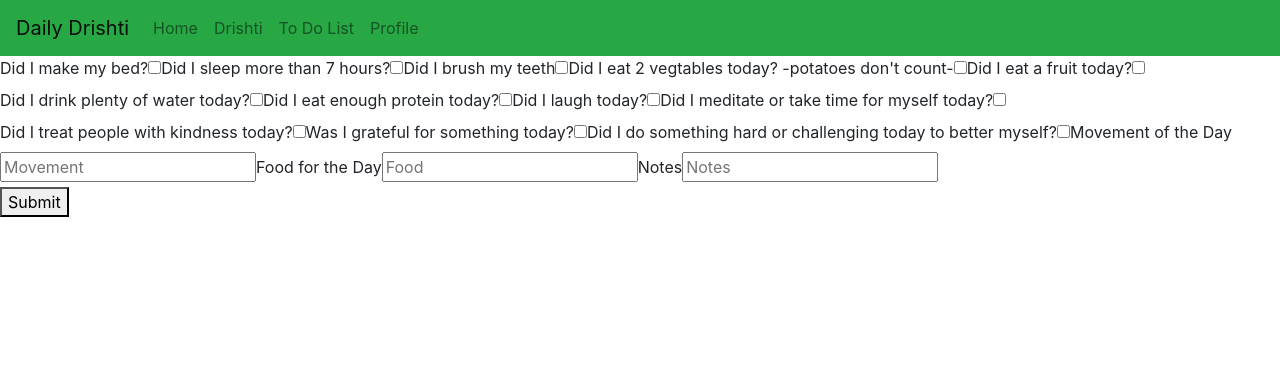
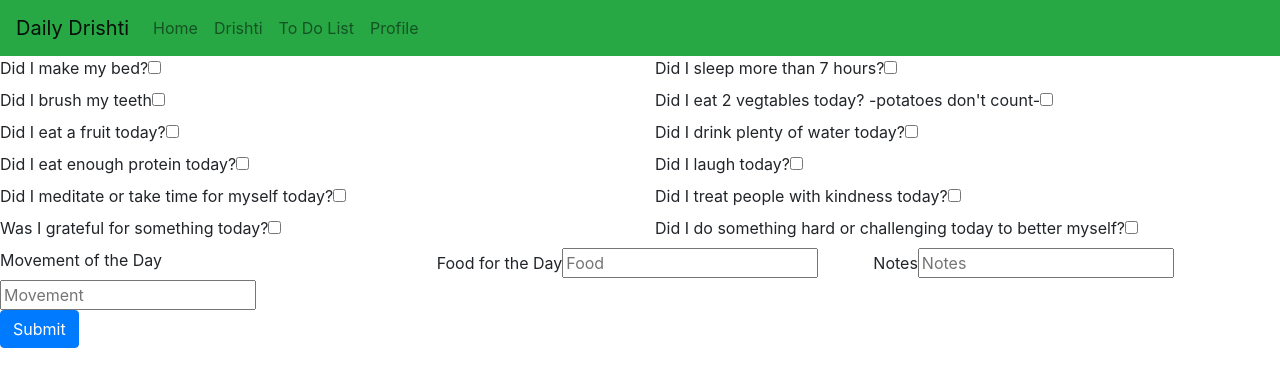
Before and after one commit to apreece13/Daily-Drishti, a React (Create React App) app: page /drishti/new in a window 1280 px wide. Shown: the top 386 px of the page. Built offline with nearby package versions, Linux system fonts and the light colour scheme.

Commit message:
Formatted New Drishti form

```diff
--- a/src/components/dailyDrishti/drishtiForm.js
+++ b/src/components/dailyDrishti/drishtiForm.js
@@ -1,5 +1,6 @@
 import React, { Component } from 'react';
 import DrishtiManager from '../../modules/DrishtiManager';
+import {Form, Col, Row, Button} from 'react-bootstrap';
 
 class DrishtiForm extends Component {
     state = {
@@ -33,11 +34,7 @@ class DrishtiForm extends Component {
 
     handleFieldChangeChecked = evt => {
         const stateToChange = {};
-        // console.log("this.state[evt.target.value]")
-        // this.state[evt.target.value] === stateToChange[evt.target.id] ? stateToChange[evt.target.id] = true : stateToChange[evt.target.id] = false
         stateToChange[evt.target.id] = evt.target.checked
-        // console.log("evt.target.id", evt.target.id)
-        // console.log("stateToChange", stateToChange)
         this.setState(stateToChange);
     };
 
@@ -73,84 +70,125 @@ class DrishtiForm extends Component {
 
         return (
             <>
-                <form>
-                    <fieldset>
+                <Form>
+
                         <div>
-                            <label htmlFor="title">Did I make my bed?</label>
+                            <Row>
+                                <Col>
+                        <fieldset>
+                            <label htmlFor="bed">Did I make my bed? </label>
                             <input
                                 type="checkbox"
                                 onChange={this.handleFieldChangeChecked}
                                 id="bed"
                                 // checked="this.stateToChange"
-
                             />
+                        </fieldset>
+                        </Col>
+                        <Col>
+                        <fieldset>
                             <label htmlFor="title">Did I sleep more than 7 hours?</label>
                             <input
                                 type="checkbox"
                                 onChange={this.handleFieldChangeChecked}
                                 id="sleep"
                             />
+                            </fieldset>
+                         </Col>
+                        </Row>
+
+                        <Row>
+                            <Col>
                             <label htmlFor="title">Did I brush my teeth</label>
                             <input
                                 type="checkbox"
                                 onChange={this.handleFieldChangeChecked}
                                 id="teeth"
                             />
+                            </Col>
+                            <Col>
                             <label htmlFor="title">Did I eat 2 vegtables today? -potatoes don't count-</label>
                             <input
                                 type="checkbox"
                                 onChange={this.handleFieldChangeChecked}
                                 id="veggie"
                             />
+                            </Col>
+                        </Row>
+                        <Row>
+                            <Col>
                             <label htmlFor="title">Did I eat a fruit today?</label>
                             <input
                                 type="checkbox"
                                 onChange={this.handleFieldChangeChecked}
                                 id="fruit"
                             />
+                            </Col>
+                            <Col>
                             <label htmlFor="title">Did I drink plenty of water today?</label>
                             <input
                                 type="checkbox"
                                 onChange={this.handleFieldChangeChecked}
                                 id="water"
                             />
+                            </Col>
+                         </Row>
+                         <Row>
+                             <Col>
                             <label htmlFor="title">Did I eat enough protein today?</label>
                             <input
                                 type="checkbox"
                                 onChange={this.handleFieldChangeChecked}
                                 id="protein"
                             />
+                            </Col>
+                            <Col>
                             <label htmlFor="title">Did I laugh today?</label>
                             <input
                                 type="checkbox"
                                 onChange={this.handleFieldChangeChecked}
                                 id="laughed"
                             />
+                            </Col>
+                        </Row>
+                        <Row>
+                            <Col>
                             <label htmlFor="title">Did I meditate or take time for myself today?</label>
                             <input
                                 type="checkbox"
                                 onChange={this.handleFieldChangeChecked}
                                 id="meditation"
                             />
+                            </Col>
+                            <Col>
                             <label htmlFor="title">Did I treat people with kindness today?</label>
                             <input
                                 type="checkbox"
                                 onChange={this.handleFieldChangeChecked}
                                 id="kindness"
                             />
+                            </Col>
+                        </Row>
+                        <Row>
+                            <Col>
                             <label htmlFor="title">Was I grateful for something today?</label>
                             <input
                                 type="checkbox"
                                 onChange={this.handleFieldChangeChecked}
                                 id="grateful"
                             />
+                            </Col>
+                            <Col>
                             <label htmlFor="title">Did I do something hard or challenging today to better myself?</label>
                             <input
                                 type="checkbox"
                                 onChange={this.handleFieldChangeChecked}
                                 id="hardThing"
                             />
-
+                            </Col>
+                        </Row>
+                        <Row>
+                            <Col>
                             <label htmlFor="movement">Movement of the Day</label>
                             <input
                                 type="text"
@@ -158,6 +196,8 @@ class DrishtiForm extends Component {
                                 id="movement"
                                 placeholder="Movement"
                             />
+                            </Col>
+                            <Col>
                             <label htmlFor="food">Food for the Day</label>
                             <input
                                 type="text"
@@ -165,6 +205,8 @@ class DrishtiForm extends Component {
                                 id="food"
                                 placeholder="Food"
                             />
+                            </Col>
+                            <Col>
                             <label htmlFor="notes">Notes</label>
                             <input
                                 type="text"
@@ -172,17 +214,19 @@ class DrishtiForm extends Component {
                                 id="notes"
                                 placeholder="Notes"
                             />
+                            </Col>
+                        </Row>
                         </div>
 
                         <div className="alignRight">
-                            <button
+                            <Button
                                 type="button"
                                 disabled={this.state.loadingStatus}
                                 onClick={this.constructNewDrishti}
-                            >Submit</button>
+                            >Submit</Button>
                         </div>
-                    </fieldset>
-                </form>
+
+                </Form>
             </>
         )
     }
```
Also changed, not shown: api/drishti.json (+40 -0 lines), src/components/dailyDrishti/drishtiForm.css (added).
